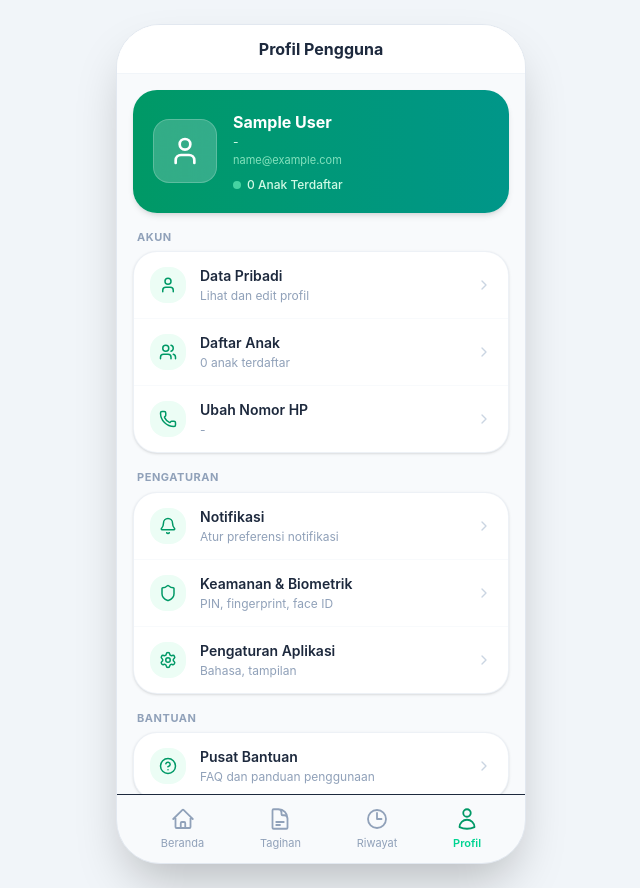
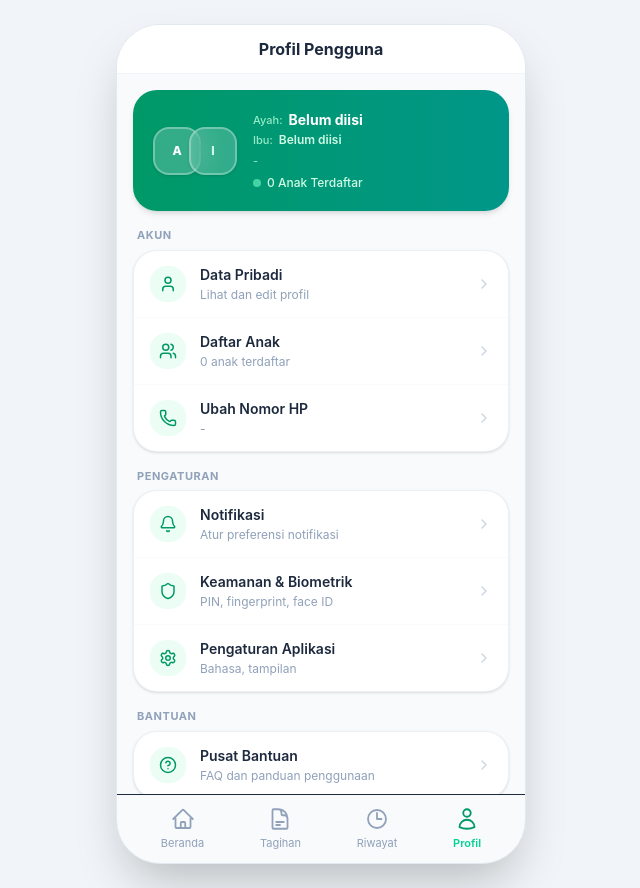
Before and after one commit to Makhrozal22/core-frontend-lms-saq, a React (Vite) app: page /profil in a window 1280 px wide. Shown: the whole page, without its empty margins (319-959 px from the left). Built offline with nearby package versions, Linux system fonts and the light colour scheme; no server answers; sample sign-in values are in the browser's storage.

Commit message:
[S1] Fitur: Tampilan UI nama ayah dan ibu dalam profile

```diff
--- a/src/modules/auth/hooks/useProfilePage.js
+++ b/src/modules/auth/hooks/useProfilePage.js
@@ -6,7 +6,7 @@ import { getProfileMenuGroups } from "../data/ProfileMenuData";
 
 export const useProfilePage = () => {
   const navigate = useNavigate();
-  const { user: parent, logout } = useAuth();
+  const { user: authUser, logout } = useAuth();
 
   const [logoutSheet, setLogoutSheet] = useState(false);
   const [childrenSheet, setChildrenSheet] = useState(false);
@@ -14,10 +14,14 @@ export const useProfilePage = () => {
 
   const {
     students: children,
+    parentData,
     loading: loadingChildren,
     error: errorChildren,
     refetch: refetchChildren,
   } = useStudents();
+
+  // Gabungkan data auth fallback dengan data parent dari API
+  const parentProfile = parentData || authUser;
 
   const triggerModal = (title, message) =>
     setModalConfig({ isOpen: true, title, message });
@@ -30,21 +34,21 @@ export const useProfilePage = () => {
     navigate("/auth/login", { replace: true });
   };
 
-  const menuGroups = useMemo(
+ const menuGroups = useMemo(
     () =>
       getProfileMenuGroups({
         childrenCount: children.length,
         loadingChildren,
-        parentPhone: parent?.phone,
+        parentPhone: parentProfile?.phone_number || parentProfile?.phone,
         navigate,
         showModal: triggerModal,
         openChildrenSheet: () => setChildrenSheet(true),
       }),
-    [children.length, loadingChildren, parent?.phone, navigate]
+    [children.length, loadingChildren, parentProfile, navigate]
   );
 
   return {
-    parent,
+    parent: parentProfile,
     children,
     loadingChildren,
     errorChildren,
@@ -59,5 +63,4 @@ export const useProfilePage = () => {
     menuGroups,
   };
 };
-
 export default useProfilePage;
--- a/src/modules/auth/pages/ProfilePage.jsx
+++ b/src/modules/auth/pages/ProfilePage.jsx
@@ -1,5 +1,5 @@
 import React from "react";
-import { User, ChevronRight, LogOut } from "lucide-react";
+import { ChevronRight, LogOut } from "lucide-react";
 
 import { useProfilePage } from "../hooks/useProfilePage";
 import FeatureModal from "../components/FeatureModal";
@@ -30,20 +30,70 @@ export default function ProfilePage() {
       </div>
 
       <div className="px-4 pt-4 space-y-4 max-w-md mx-auto">
-        {/* Banner Profil */}
+        {/* Banner Profil (Warna & Ukuran Asli) */}
         <div className="bg-gradient-to-r from-emerald-600 to-teal-600 rounded-3xl p-5 flex items-center gap-4 shadow-md text-white">
-          <div className="w-16 h-16 rounded-2xl bg-white/20 backdrop-blur-md flex items-center justify-center flex-shrink-0 border border-white/20">
-            <User size={32} className="text-white" />
+
+          {/* Dual Avatar (Persiapan Photo Upload API) */}
+          <div className="flex items-center -space-x-3 flex-shrink-0">
+            {/* Photo / Avatar Ayah */}
+            <div className="w-12 h-12 rounded-2xl bg-white/20 backdrop-blur-md border-2 border-white/30 flex items-center justify-center overflow-hidden shadow-sm">
+              {parent?.father_photo ? (
+                <img
+                  src={parent.father_photo}
+                  alt={parent?.father_name || "Ayah"}
+                  className="w-full h-full object-cover"
+                />
+              ) : (
+                <span className="font-extrabold text-xs text-white">
+                  {parent?.father_name ? parent.father_name.charAt(0).toUpperCase() : "A"}
+                </span>
+              )}
+            </div>
+
+            {/* Photo / Avatar Ibu */}
+            <div className="w-12 h-12 rounded-2xl bg-white/20 backdrop-blur-md border-2 border-white/30 flex items-center justify-center overflow-hidden shadow-sm">
+              {parent?.mother_photo ? (
+                <img
+                  src={parent.mother_photo}
+                  alt={parent?.mother_name || "Ibu"}
+                  className="w-full h-full object-cover"
+                />
+              ) : (
+                <span className="font-extrabold text-xs text-emerald-100">
+                  {parent?.mother_name ? parent.mother_name.charAt(0).toUpperCase() : "I"}
+                </span>
+              )}
+            </div>
           </div>
-          <div className="min-w-0 flex-1">
-            <h2 className="font-bold text-base truncate">
-              {parent?.name || parent?.full_name || "Wali Santri"}
-            </h2>
-            <p className="text-emerald-100 text-xs truncate">{parent?.phone_number|| "-"}</p>
-            {parent?.email && (
-              <p className="text-emerald-200/80 text-[11px] truncate mt-0.5">{parent.email}</p>
-            )}
-            <div className="flex items-center gap-1.5 mt-2">
+
+          {/* Info Orang Tua */}
+          <div className="min-w-0 flex-1 space-y-0.5">
+            {/* Row Nama Ayah */}
+            <div className="flex items-center gap-1.5 min-w-0">
+              <span className="text-[11px] font-medium text-emerald-200/90 flex-shrink-0">
+                Ayah:
+              </span>
+              <h2 className="font-bold text-sm truncate text-white">
+                {parent?.father_name || "Belum diisi"}
+              </h2>
+            </div>
+
+            {/* Row Nama Ibu */}
+            <div className="flex items-center gap-1.5 min-w-0">
+              <span className="text-[11px] font-medium text-emerald-200/90 flex-shrink-0">
+                Ibu:
+              </span>
+              <p className="text-xs font-semibold text-emerald-100 truncate">
+                {parent?.mother_name || "Belum diisi"}
+              </p>
+            </div>
+
+            {/* Nomor Telepon & Jumlah Anak */}
+            <p className="text-emerald-100/80 text-[11px] truncate pt-0.5">
+              {parent?.phone_number || "-"}
+            </p>
+
+            <div className="flex items-center gap-1.5 pt-1">
               <span className="w-2 h-2 bg-emerald-300 rounded-full animate-pulse" />
               {loadingChildren ? (
                 <span className="w-20 h-3 bg-white/20 rounded-full animate-pulse inline-block" />
--- a/src/modules/finance/components/DashboardDetails.jsx
+++ b/src/modules/finance/components/DashboardDetails.jsx
@@ -59,7 +59,7 @@ export const DashboardDetails = ({
                                 <div className="grid grid-cols-2 gap-2 pt-1 border-t border-slate-100">
                                     <div onClick={(e) => { e.stopPropagation(); onFeatureClick && onFeatureClick("Saldo Jajan"); }}>
                                         <p className="text-slate-400 text-[10px]">Saldo Jajan</p>
-                                        <p className="font-bold text-slate-800 text-xs">Rp 45.000</p>
+                                        <p className="font-bold text-slate-800 text-xs">Rp 0</p>
                                     </div>
                                     <div>
                                         <p className="text-slate-400 text-[10px]">Tagihan SPP</p>
@@ -98,7 +98,7 @@ export const DashboardDetails = ({
                         </div>
                         <span className="text-slate-500 text-xs font-semibold">Saldo Jajan</span>
                     </div>
-                    <p className="font-extrabold text-lg text-slate-800 mb-1">Rp 45.000</p>
+                    <p className="font-extrabold text-lg text-slate-800 mb-1">Rp 0</p>
                     <p className="text-emerald-600 text-[10px] font-bold flex items-center gap-1">Isi Saldo <ArrowRight size={12} /></p>
                 </div>
 
@@ -109,7 +109,7 @@ export const DashboardDetails = ({
                         </div>
                         <span className="text-slate-500 text-xs font-semibold">Tabungan</span>
                     </div>
-                    <p className="font-extrabold text-lg text-slate-800 mb-1">Rp 250.000</p>
+                    <p className="font-extrabold text-lg text-slate-800 mb-1">Rp 0</p>
                     <p className="text-blue-600 text-[10px] font-bold flex items-center gap-1">Lihat Detail <ArrowRight size={12} /></p>
                 </div>
 
--- a/src/modules/finance/components/HeaderBanner.jsx
+++ b/src/modules/finance/components/HeaderBanner.jsx
@@ -13,7 +13,7 @@ export const HeaderBanner = ({ user, quote, onNotificationClick }) => {
         <div>
           <p className="text-emerald-100 text-xs">Assalamu'alaikum Selamat {getGreeting()},</p>
           <h1 className="font-extrabold text-white text-lg leading-tight">
-            {user?.name || user?.nama || 'Wali Santri'} 👋
+            {user?.name || user?.father_name || 'Wali Santri'} 👋
           </h1>
         </div>
         <button
--- a/src/modules/finance/hooks/useStudents.js
+++ b/src/modules/finance/hooks/useStudents.js
@@ -3,19 +3,25 @@ import { studentService } from '../services/studentService';
 
 export const useStudents = () => {
   const [students, setStudents] = useState([]);
+  const [parentData, setParentData] = useState(null);
   const [loading, setLoading] = useState(true);
   const [error, setError] = useState(null);
 
-  const fetchStudents = useCallback(async () => {
+  const fetchData = useCallback(async () => {
     setLoading(true);
     setError(null);
     try {
-      const data = await studentService.getStudents();
-      setStudents(Array.isArray(data) ? data : []);
+      const [studentsRes, parentRes] = await Promise.all([
+        studentService.getStudents(),
+        studentService.getParentProfile(),
+      ]);
+
+      setStudents(Array.isArray(studentsRes) ? studentsRes : []);
+      setParentData(parentRes);
     } catch (err) {
       const message =
         err.response?.data?.message ||
-        'Gagal memuat data anak. Silakan coba lagi.';
+        'Gagal memuat data profil. Silakan coba lagi.';
       setError(message);
     } finally {
       setLoading(false);
@@ -23,14 +29,15 @@ export const useStudents = () => {
   }, []);
 
   useEffect(() => {
-    fetchStudents();
-  }, [fetchStudents]);
+    fetchData();
+  }, [fetchData]);
 
   return {
     students,
+    parentData,
     loading,
     error,
-    refetch: fetchStudents,
+    refetch: fetchData,
   };
 };
 
--- a/src/modules/finance/services/studentService.js
+++ b/src/modules/finance/services/studentService.js
@@ -1,10 +1,19 @@
 import api from '../../../config/axios';
 
 export const studentService = {
+
+    // Ambil daftar siswa
     getStudents: async () => {
         const response = await api.get('/students');
         return response.data?.data || response.data;
     },
+
+    // Ambil data orang tua dari get.student/parent
+    getParentProfile: async () => {
+        const response = await api.get('/students/parent');
+        return response.data?.data || response.data;
+    },
+
 };
 
 export default studentService;
```
